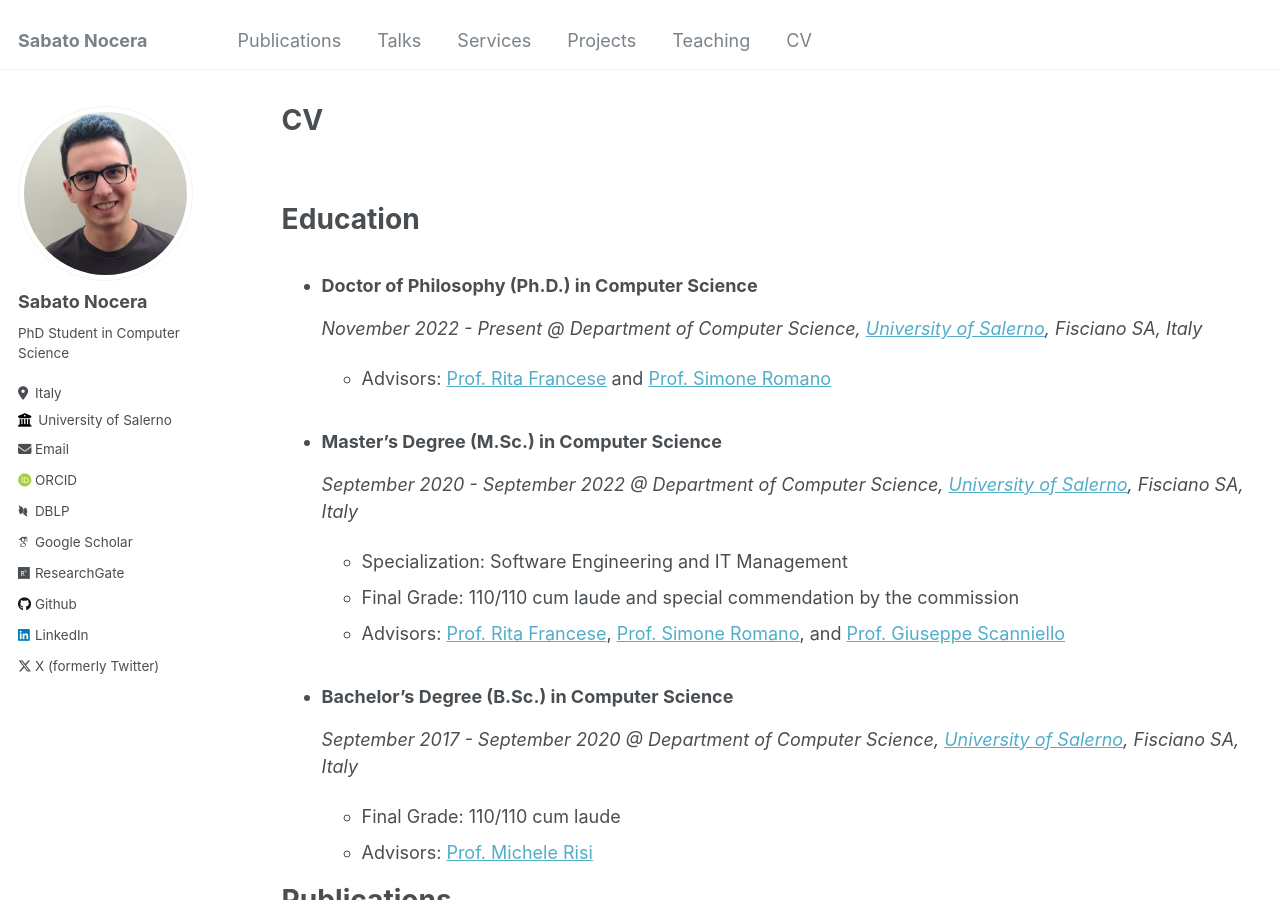
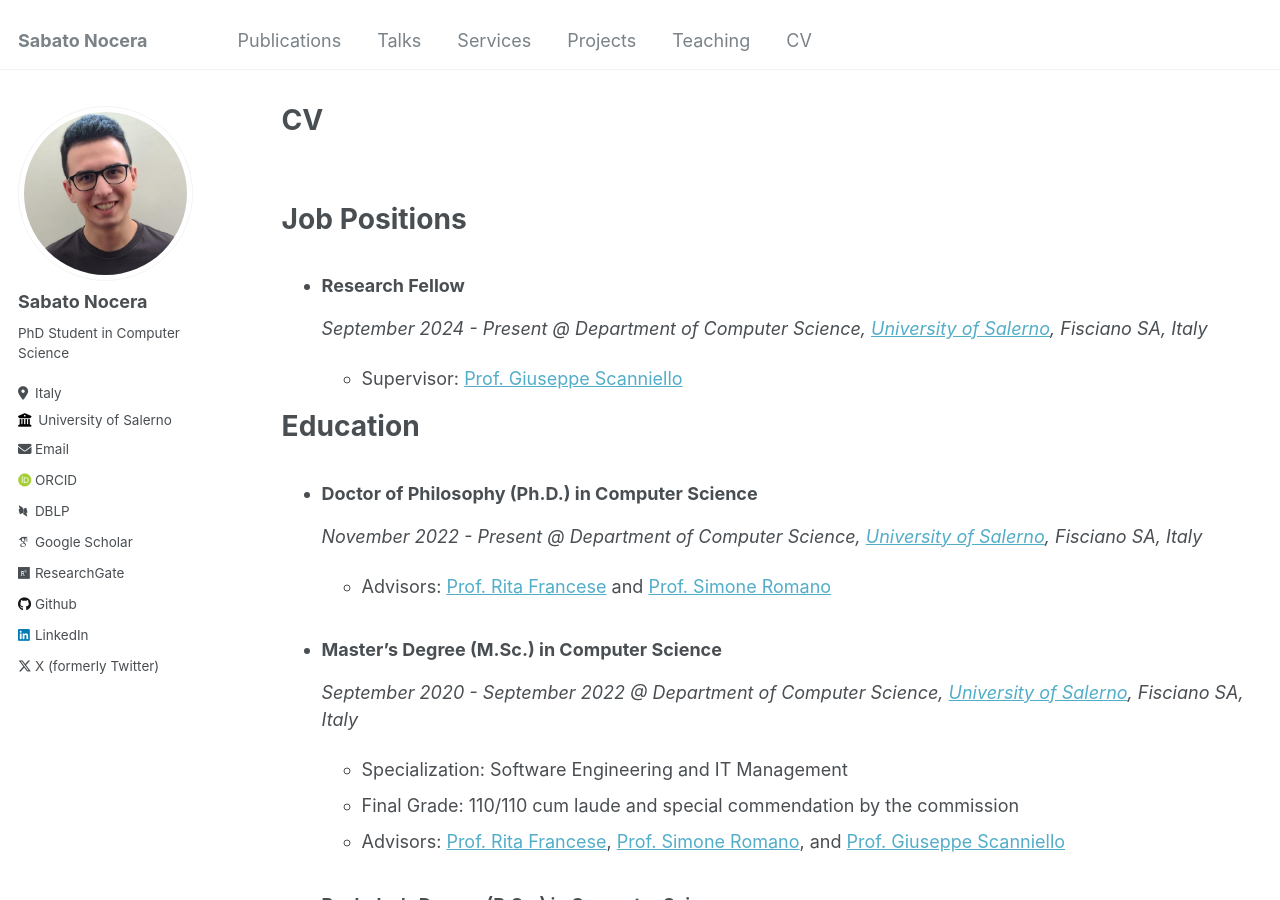
Before and after one commit to sabato-nocera/sabato-nocera.github.io, a Jekyll site: the page built from _pages/cv.md, in a window 1280 px wide and 900 px high. Built offline with Jekyll 4.4.1, drawn with Linux system fonts in a browser that asks for light colours; some web fonts are replaced.

Commit message:
Update cv.md

```diff
--- a/_pages/cv.md
+++ b/_pages/cv.md
@@ -9,6 +9,13 @@ redirect_from:
 
 {% include base_path %}
 <br/>
+
+
+Job Positions
+======
+* ### Research Fellow
+  _September 2024 - Present @ Department of Computer Science, [University of Salerno](https://web.unisa.it/en/university), Fisciano SA, Italy_
+    * Supervisor: [Prof. Giuseppe Scanniello](https://sites.google.com/view/prof-giuseppe-scanniello/home)
 
 Education
 ======
```
